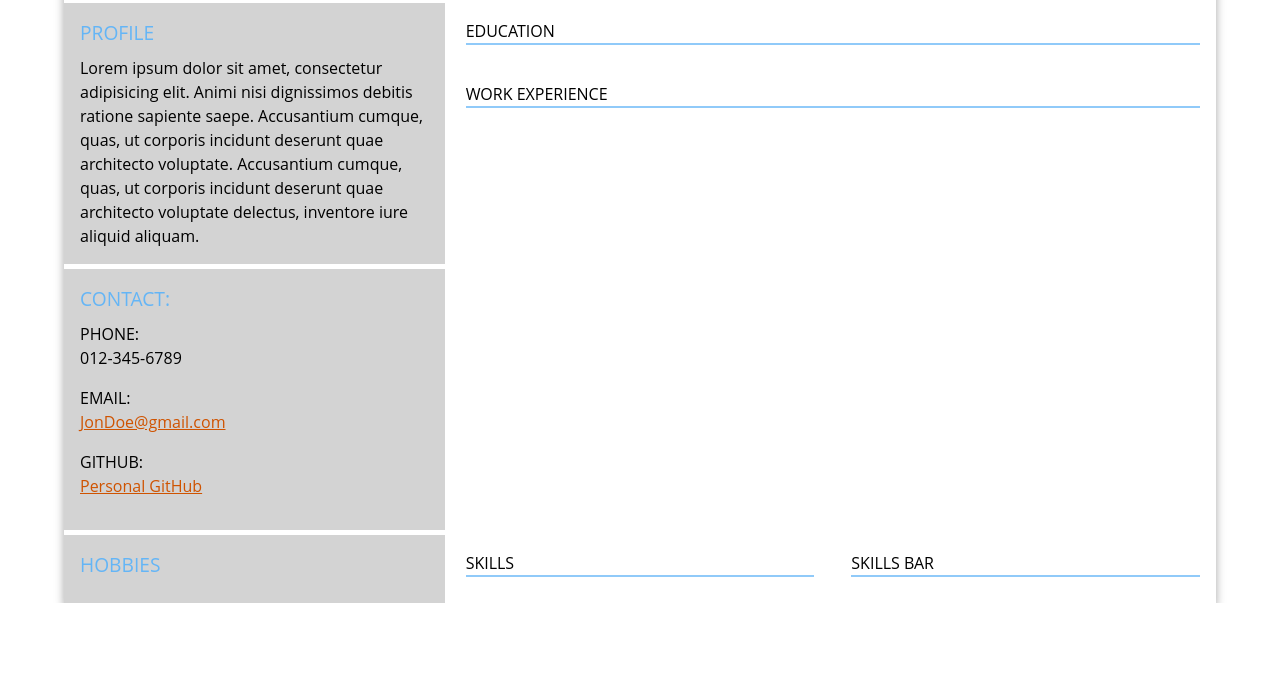
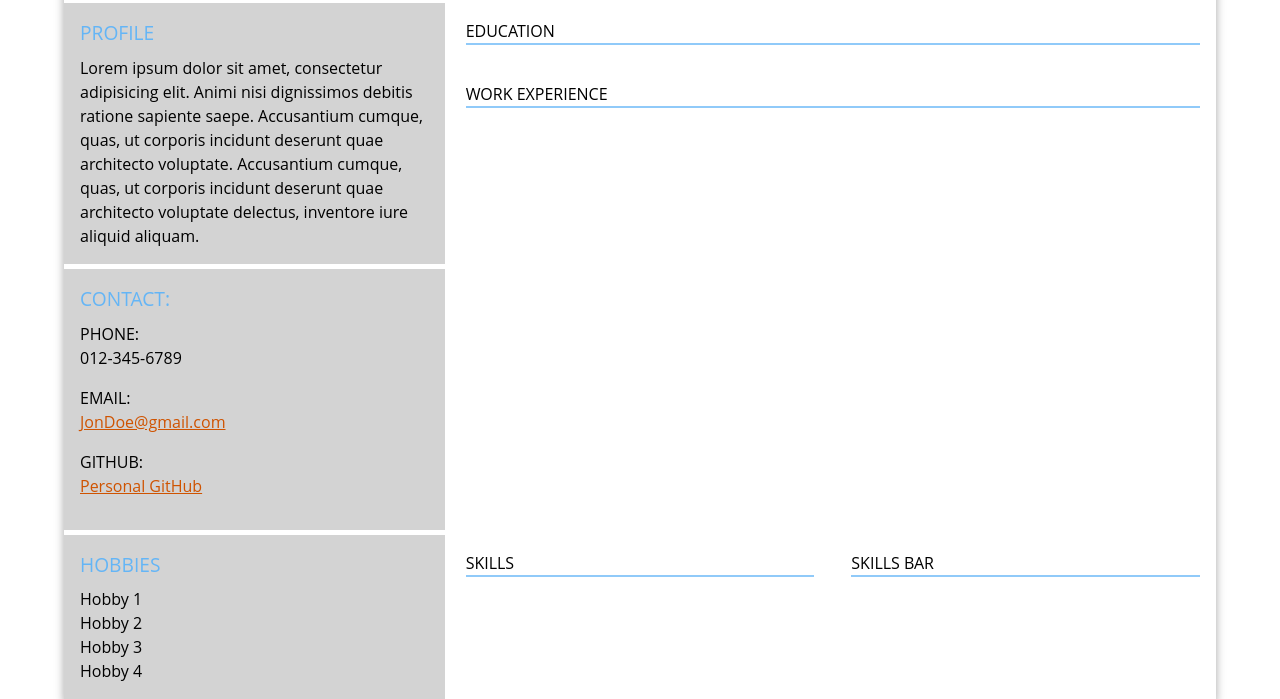
Before and after one commit to Bojana-J/Responsive-Resume, a website: page index.html in a window 1280 px wide. Shown: the part 202-901 px from the top of the page. Before the commit the page ends 805 px from the top, so only its background shows below. Drawn offline with Linux system fonts and the light colour scheme.

Commit message:
style hobbies section

```diff
--- a/index.html
+++ b/index.html
@@ -51,15 +51,23 @@
 
             <section class="grid-area hobbies">
                 <div class="heading-blue">Hobbies</div>
+                <div class="hobbies__name">Hobby 1</div>
+                <div class="hobbies__name">Hobby 2</div>
+                <div class="hobbies__name">Hobby 3</div>
+                <div class="hobbies__name">Hobby 4</div>
             </section>
+
             <section class="grid-area work">
                 <div class="heading">Work experience</div>
                 <hr class="line" />
             </section>
+
             <section class="grid-area education">
                 <div class="heading">Education</div>
                 <hr class="line" />
+
             </section>
+
             <section class="grid-area skills">
                 <div class="heading">Skills</div>
                 <hr class="line">
--- a/sass/_components.scss
+++ b/sass/_components.scss
@@ -1,4 +1,6 @@
 
+//////////////////////////////////
+///   PHOTO
 .photo-section {
   grid-area: photo;
   background-color: var(--color-grey);
@@ -14,6 +16,9 @@
   }
 }
 
+
+//////////////////////////////////
+///   NAME
 .name-section {
   grid-area: name;
   background-color: var(--color-grey);
@@ -36,6 +41,9 @@
   }
 }
 
+
+//////////////////////////////////
+///   ABOUT
 .about {
   grid-area: about;
   background-color: var(--color-grey);
@@ -45,6 +53,9 @@
   }
 }
 
+
+//////////////////////////////////
+///   CONTACT
 .contact {
     grid-area: contact;
     background-color: var(--color-grey);
@@ -66,24 +77,42 @@ a {
 
 }
 
+
+//////////////////////////////////
+///   HOBBIES
+.hobbies {
+    grid-area: hobbies;
+    background-color: var(--color-grey);
+
+    &__name {
+        //font-size: 1.5rem;
+    }
+}
+
+
+//////////////////////////////////
+///   WORK
 .work {
   grid-area: work;
 }
 
+
+//////////////////////////////////
+///   EDUCATION
+.education {
+    grid-area: education;
+  }
+
+
+//////////////////////////////////
+///   SKILLS
 .skills {
-  grid-area: skills;
-}
+    grid-area: skills;
+  }
+
+
+//////////////////////////////////
+///   SKILLS-BAR
 .skills-bar {
   grid-area: skills-bar;
 }
-
-.education {
-  grid-area: education;
-}
-
-
-
-.hobbies {
-    grid-area: hobbies;
-    background-color: var(--color-grey);
-}
```
Also changed, not shown: css/style.css.
